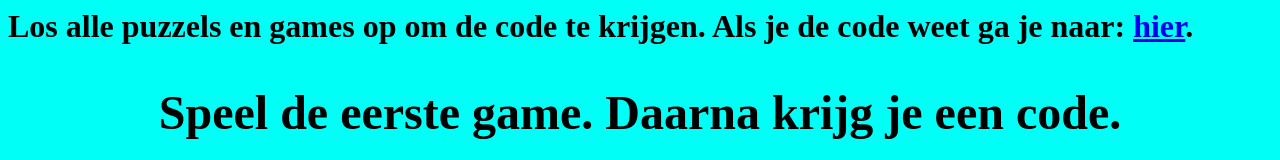
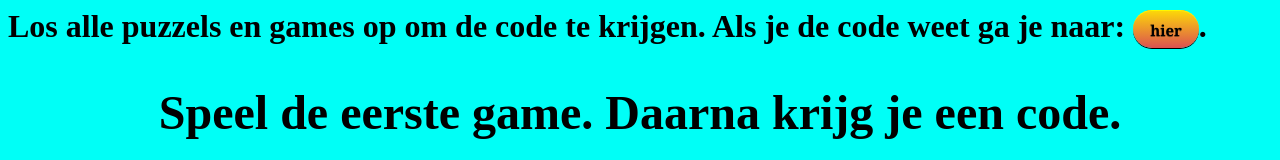
Before and after one commit to 1and1is3/spellingquiz, a plain HTML site: page index.html in a window 1280 px wide. Shown: the top 160 px of the page. Drawn offline with Linux system fonts and the light colour scheme.

Commit message:
Update style.css

```diff
--- a/style.css
+++ b/style.css
@@ -1,3 +1,42 @@
 body {
    background-color: #00fff7;
 }
+a {
+   border-top: 1px solid #fff700;
+   background: #db5151;
+   background: -webkit-gradient(linear, left top, left bottom, from(#fcd708), to(#db5151));
+   background: -webkit-linear-gradient(top, #fcd708, #db5151);
+   background: -moz-linear-gradient(top, #fcd708, #db5151);
+   background: -ms-linear-gradient(top, #fcd708, #db5151);
+   background: -o-linear-gradient(top, #fcd708, #db5151);
+   padding: 8.5px 17px;
+   -webkit-border-radius: 39px;
+   -moz-border-radius: 39px;
+   border-radius: 39px;
+   -webkit-box-shadow: rgba(0,0,0,1) 0 1px 0;
+   -moz-box-shadow: rgba(0,0,0,1) 0 1px 0;
+   box-shadow: rgba(0,0,0,1) 0 1px 0;
+   text-shadow: rgba(0,0,0,.4) 0 1px 0;
+   color: #000000;
+   font-size: 15px;
+   font-family: Georgia, Serif;
+   text-decoration: none;
+   vertical-align: middle;
+   }
+a:hover {
+   border-top-color: #ff0000;
+   background: #ff0000;
+   color: #ffffff;
+   }
+a:active {
+   border-top-color: #ff9100;
+   background: #ff9100;
+   }
+   .links {
+width: 70%;
+float: left;
+}
+.rechts {
+width: 30%;
+float: left;
+}
```
